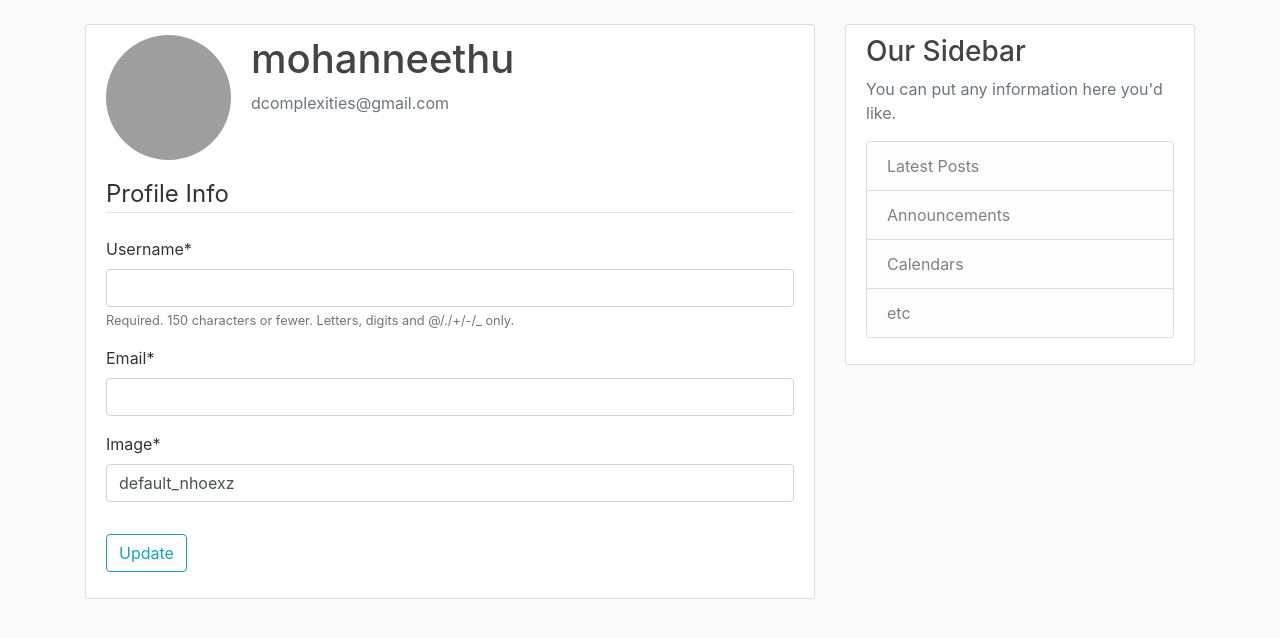
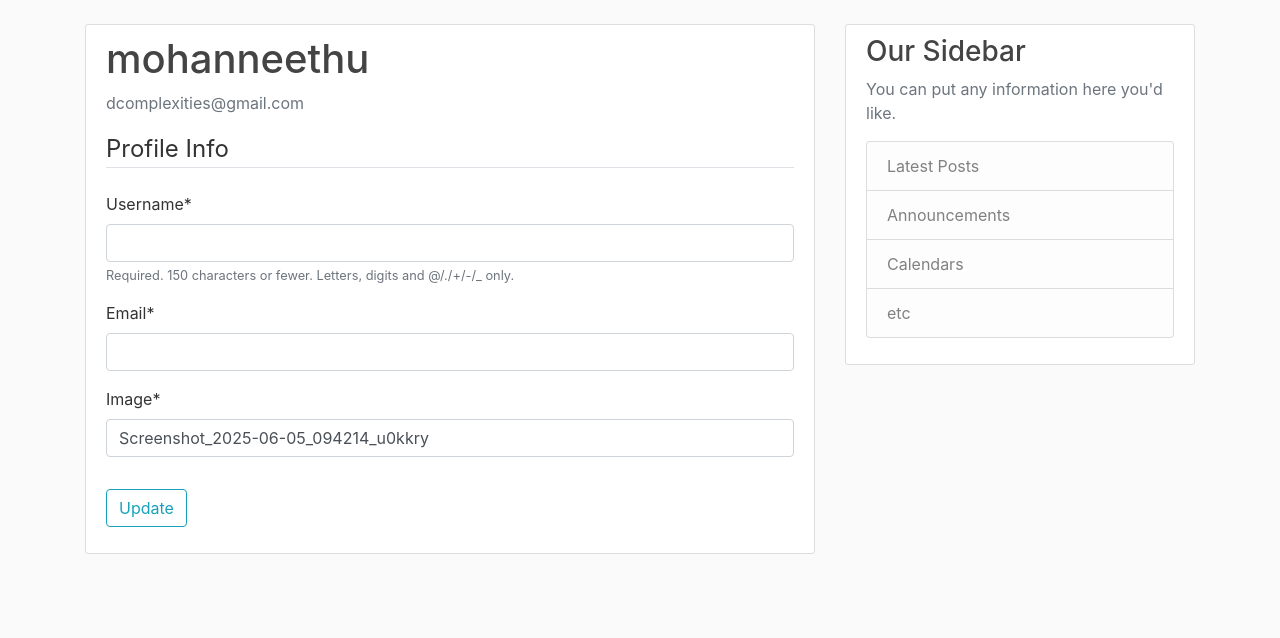
Before and after one commit to dyvikmanju/blogTrail1, a Django app: template users/templates/users/profile.html in a window 1280 px wide. Shown: the part 56-694 px from the top of the page. Run offline with Django 3.2, Linux system fonts and the light colour scheme; a user stored in the database is signed in; data comes from the database, SQL or seed files in the repository; the template is opened without the code that fills it: values that come from a table or form of the project are taken from there, most other values are stand-ins (such as "Sample title", 1, 10 or a date in 2020); some libraries are stand-ins or nearby versions; grey boxes are pictures that could not be loaded.

Commit message:
messaege 4

```diff
--- a/users/models.py
+++ b/users/models.py
@@ -11,7 +11,8 @@ import cloudinary.uploader
 
 class Profile(models.Model):
     user = models.OneToOneField(User, on_delete=models.CASCADE)
-    image = CloudinaryField('image', default='default_nhoexz')  # no folder prefix
+    image = CloudinaryField('image', default='Screenshot_2025-06-05_094214_u0kkry')
+  # no folder prefix
 
     def __str__(self):
         return f'{self.user.username} Profile'
--- a/users/templates/users/profile.html
+++ b/users/templates/users/profile.html
@@ -3,8 +3,12 @@
 {% block content %}
     <div class="content-section">
       <div class="media">
-        <img class="rounded-circle account-img"
-     src="{{ user.profile.image.url|default:'https://res.cloudinary.com/dxkbx5rmr/image/upload/v1749276155/default_nhoexz.jpg' }}">
+{% if user.profile.image %}
+  <img src="{{ user.profile.image.url }}">
+{% else %}
+  <img src="https://res.cloudinary.com/dxkbx5rmr/image/upload/v1749283799/Screenshot_2025-06-05_094214_u0kkry.png">
+{% endif %}
+
 
         <div class="media-body">
           <h2 class="account-heading">{{ user.username }}</h2>
```
